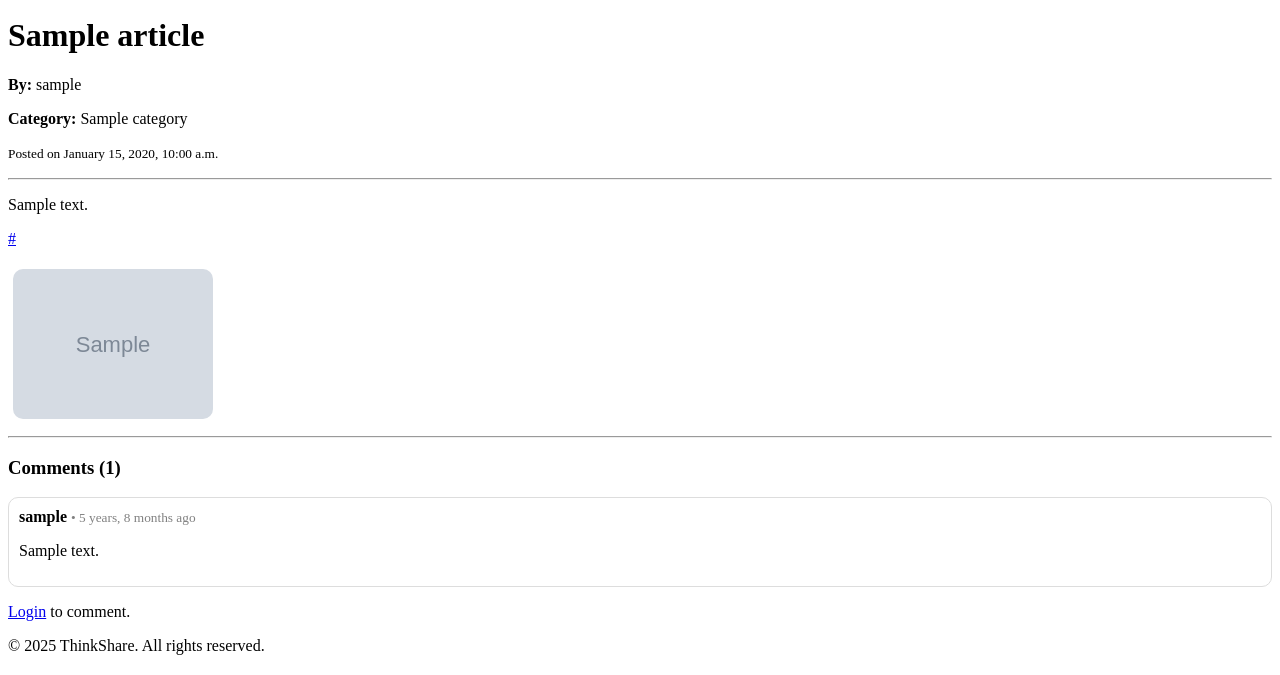
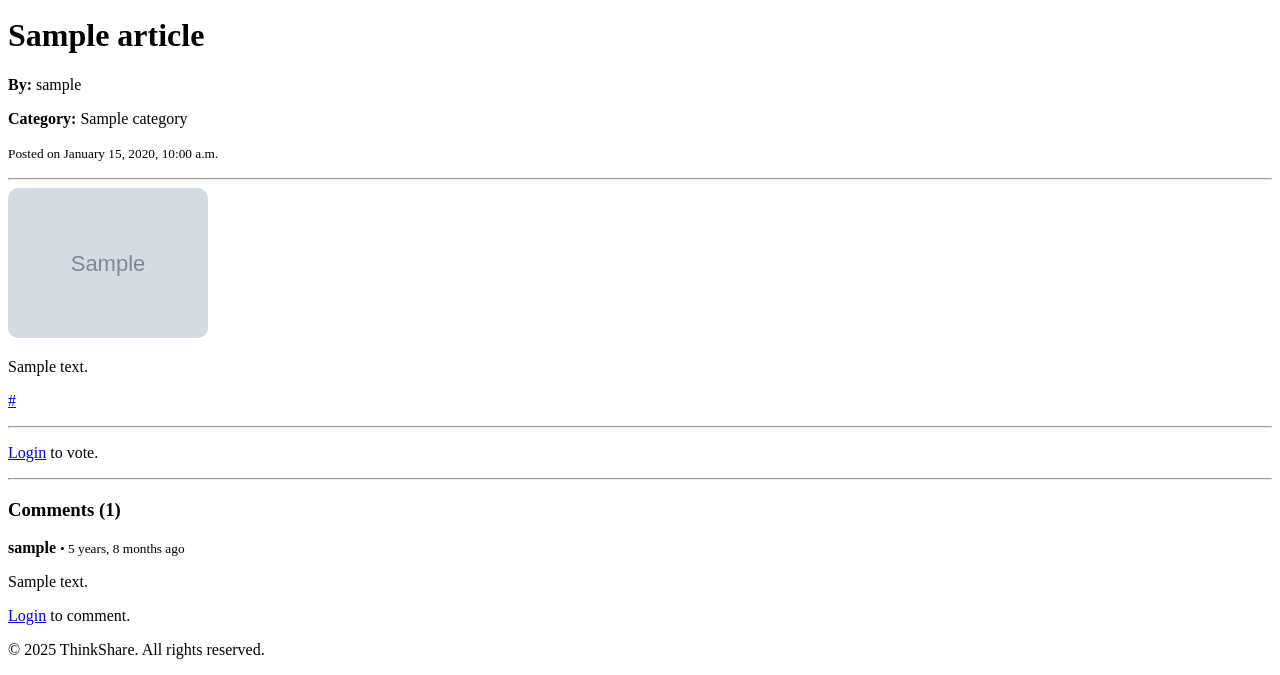
Before and after one commit to AmaniAlsmadi/Capstone-Project, a Django app: page /article/1/ in a window 1280 px wide. Shown: the part 154-829 px from the top of the page. Run offline with Django 5.2, Linux system fonts and the light colour scheme; tables that the repository leaves empty hold one stand-in row (values such as "Sample post"); grey boxes marked "Sample" are stand-in pictures.

Commit message:
add vote and edit,delete article and comment

```diff
--- a/ThinkShare/ThinkShare/settings.py
+++ b/ThinkShare/ThinkShare/settings.py
@@ -128,10 +128,6 @@ MEDIA_URL = '/media/'
 
 
 STATIC_URL = 'static/'
-import os
-STATICFILES_DIRS = [
-    os.path.join(BASE_DIR, 'static'),
-]
 
 LOGIN_REDIRECT_URL = 'home'
 LOGOUT_REDIRECT_URL = 'home'
--- a/ThinkShare/ThinkShare_app/models.py
+++ b/ThinkShare/ThinkShare_app/models.py
@@ -17,6 +17,13 @@ class Article(models.Model):
     created_at = models.DateTimeField(auto_now_add=True)
     user = models.ForeignKey(User, on_delete=models.CASCADE)
     category = models.ForeignKey(Categories, on_delete=models.CASCADE)
+
+    def likes_count(self):
+        return self.votes.filter(value=1).count()
+
+    def dislikes_count(self):
+        return self.votes.filter(value=-1).count()
+
     def __str__(self):
         return self.title
 
@@ -39,13 +46,13 @@ class Comment(models.Model):
         return self.content
 
 class Vote(models.Model):
-    Value = models.IntegerField()
+    value = models.IntegerField()
     created_at = models.DateTimeField(auto_now_add=True)
-    article = models.ForeignKey(Article,on_delete=models.CASCADE)
+    article = models.ForeignKey(Article,on_delete=models.CASCADE, related_name='votes')
     user = models.ForeignKey(User, on_delete=models.CASCADE)
 
     class Meta:
         unique_together = ('article', 'user')
 
     def __str__(self):
-        return str(self.Value)
+        return f"{self.user.username} → {self.article.title}: {self.value}"
--- a/ThinkShare/ThinkShare_app/templates/article/details.html
+++ b/ThinkShare/ThinkShare_app/templates/article/details.html
@@ -1,51 +1,113 @@
 {% extends 'base.html' %}
+{% load static %}
+
+{% block head %}
+<link rel="stylesheet" href="{% static 'css/details.css' %}">
+{% endblock %}
+
 {% block content %}
-<div class="article-detail">
-    <h1>{{ article.title }}</h1>
-    <p><strong>By:</strong> {{ article.user.username }}</p>
-    <p><strong>Category:</strong> {{ article.category.category_name }}</p>
-    <p><small>Posted on {{ article.created_at|date:"F j, Y, g:i a" }}</small></p>
+<div class="container mt-4">
+    <div class="d-flex justify-content-between align-items-start">
+        <h1 class="mb-3 text-primary">{{ article.title }}</h1>
+            {% if user.is_authenticated and user == article.user %}
+    <details class="three-dot">
+        <summary>⋯</summary>
+        <div class="dropdown">
+            <a href="{% url 'article_edit' article.pk %}">Edit</a>
+        <a href="{% url 'article_delete' article.pk %}" class="btn btn-danger btn-sm">
+    Delete
+</a>
+
+        </div>
+    </details>
+    {% endif %}
+        <p class="text-muted mb-1"><strong>By:</strong> {{ article.user.username }}</p>
+        <p class="text-muted mb-1"><strong>Category:</strong> {{ article.category.category_name }}</p>
+        <p class="text-muted"><small>Posted on {{ article.created_at|date:"F j, Y, g:i a" }}</small></p>
 
         <hr>
 
-    <div class="content">
+        <div class="images mb-4 d-flex flex-wrap">
+            {% for img in article.articleimages_set.all %}
+            <img src="{{ img.image_url.url }}" alt="Article image" class="img-thumbnail me-2 mb-2"
+                style="width:200px; border-radius:10px;">
+            {% empty %}
+            <p>No images uploaded.</p>
+            {% endfor %}
+        </div>
+
+        <div class="content mb-3">
             <p>{{ article.content|linebreaks }}</p>
             {% if article.link %}
             <p><a href="{{ article.link }}" target="_blank">{{ article.link }}</a></p>
             {% endif %}
         </div>
 
-    <div class="images">
-      {% for img in article.articleimages_set.all %}
-            <img src="{{ img.image_url.url }}" alt="Article image" style="width:200px; margin:5px; border-radius:10px;">
-        {% empty %}
-            <p>No images uploaded.</p>
-        {% endfor %}
+        <hr>
+
+        <div class="vote-section text-center mb-3">
+            {% if user.is_authenticated %}
+            <form method="POST" class="d-inline">
+                {% csrf_token %}
+                <button type="submit" name="vote" value="1" class="btn btn-outline-success rounded-pill px-4">
+                    👍 Like ({{ article.likes_count }})
+                </button>
+            </form>
+
+            <form method="POST" class="d-inline ms-2">
+                {% csrf_token %}
+                <button type="submit" name="vote" value="-1" class="btn btn-outline-danger rounded-pill px-4">
+                    👎 Dislike ({{ article.dislikes_count }})
+                </button>
+            </form>
+            {% else %}
+            <p><a href="{% url 'login' %}" class="text-decoration-none">Login</a> to vote.</p>
+            {% endif %}
         </div>
 
         <hr>
 
-    <h3>Comments ({{ comments.count }})</h3>
+        <h3 class="mb-3">Comments ({{ comments.count }})</h3>
         {% for comment in comments %}
-        <div style="border:1px solid #ddd; padding:10px; margin-bottom:10px; border-radius:10px;">
+       <div class="card-body position-relative">
+    <div class="d-flex justify-content-between">
+        <div>
             <strong>{{ comment.user.username }}</strong>
-            <small style="color:gray;"> • {{ comment.created_at|timesince }} ago</small>
-            <p>{{ comment.content }}</p>
+            <small class="text-muted"> • {{ comment.created_at|timesince }} ago</small>
+            <p class="mt-2 mb-0">{{ comment.content }}</p>
+        </div>
+
+        {% if user.is_authenticated and user == comment.user %}
+        <details class="three-dot">
+            <summary>⋯</summary>
+            <div class="dropdown">
+                <a href="{% url 'comment_edit' comment.pk %}">Edit</a>
+<a href="{% url 'comment_delete' comment.pk %}" class="btn btn-danger btn-sm">
+    Delete
+</a>
+
+            </div>
+        </details>
+        {% endif %}
+    </div>
 </div>
         {% empty %}
-        <p>No comments yet. Be the first to comment!</p>
+        <p class="text-muted">No comments yet. Be the first to comment!</p>
         {% endfor %}
 
         {% if user.is_authenticated %}
         <hr>
         <h4>Add a Comment</h4>
-        <form method="POST">
+        <form method="POST" class="mt-3">
             {% csrf_token %}
+            <div class="mb-3">
                 {{ form.as_p }}
-            <button type="submit">Post Comment</button>
+            </div>
+            <button type="submit" name="comment" class="btn btn-primary rounded-pill px-4">Post Comment</button>
         </form>
         {% else %}
-        <p><a href="{% url 'login' %}">Login</a> to comment.</p>
+        <p><a href="{% url 'login' %}" class="text-decoration-none">Login</a> to comment.</p>
         {% endif %}
     </div>
+</div>
 {% endblock %}
--- a/ThinkShare/ThinkShare_app/urls.py
+++ b/ThinkShare/ThinkShare_app/urls.py
@@ -7,6 +7,10 @@ urlpatterns =[
     path('signup/', views.signup, name='signup'),
     path('login/', views.CustomLoginView.as_view(), name='login'),
     path('article/create/', views.create_article, name='create_article'),
-    path('article/<int:pk>/', views.article_datails, name='details'),
+    path('article/<int:pk>/', views.article_details, name='details'),
+    path('article/<int:pk>/edit/', views.update_article, name='article_edit'),
+    path('article/<int:pk>/delete/', views.delete_article, name='article_delete'),
+    path('comment/<int:pk>/edit/', views.update_comment, name='comment_edit'),
+    path('comment/<int:pk>/delete/', views.delete_comment, name='comment_delete'),
 
 ]
--- a/ThinkShare/ThinkShare_app/views.py
+++ b/ThinkShare/ThinkShare_app/views.py
@@ -1,10 +1,12 @@
 from django.shortcuts import render,redirect,get_object_or_404
-from .models import Article, ArticleImages
+from .models import Article, ArticleImages,Vote,Comment
 from django.contrib.auth.views import LoginView
 from .forms import CustomUserCreationForm, ArticleForm,CommentForm
 from django.contrib import messages
 from django.contrib.auth import logout
 from django.contrib.auth.decorators import login_required
+from django.db.models import Sum
+from django.urls import reverse
 
 
 def home(request):
@@ -52,13 +54,14 @@ def create_article(request):
 
     return render(request, 'article/create_article.html', {'form': form})
 
-def article_datails(request, pk):
+def article_details(request, pk):
     article = get_object_or_404(Article, pk=pk)
     comments = article.comments.all().order_by('-created_at')
 
-    form = None
-    if request.user.is_authenticated:
-        if request.method == "POST":
+    form = CommentForm() if request.user.is_authenticated else None
+
+    if request.user.is_authenticated and request.method == "POST":
+        if 'comment' in request.POST:
             form = CommentForm(request.POST)
             if form.is_valid():
                 comment = form.save(commit=False)
@@ -66,11 +69,84 @@ def article_datails(request, pk):
                 comment.user = request.user
                 comment.save()
                 return redirect('details', pk=article.pk)
-        else:
-            form = CommentForm()
 
-    return render(request, 'article/details.html', {
+        elif 'vote' in request.POST:
+            value = int(request.POST.get('vote'))
+            existing_vote = Vote.objects.filter(article=article, user=request.user).first()
+
+            if existing_vote:
+                if existing_vote.value == value:
+                    existing_vote.delete()
+                else:
+                    existing_vote.value = value
+                    existing_vote.save()
+            else:
+                Vote.objects.create(article=article, user=request.user, value=value)
+            return redirect('details', pk=article.pk)
+
+    context = {
         'article': article,
         'comments': comments,
         'form': form,
+    }
+    return render(request, 'article/details.html', context)
+
+@login_required
+def update_article(request, pk):
+    article = get_object_or_404(Article, pk=pk, user=request.user)
+    if request.method == 'POST':
+        form = ArticleForm(request.POST, request.FILES, instance=article)
+        if form.is_valid():
+            form.save()
+            return redirect('details', pk=pk)
+    else:
+        form = ArticleForm(instance=article)
+    return render(request, 'article/update_article.html', {'form': form, 'article': article})
+
+
+@login_required
+def delete_article(request, pk):
+    article = get_object_or_404(Article, pk=pk, user=request.user)
+    delete_url = reverse('article_delete', args=[article.pk])
+
+    if request.method == 'POST':
+        article.delete()
+        return redirect('home')
+
+    return render(request, 'article/confirm_delete.html', {
+        'object_type': 'article',
+        'object_content': article.title,
+        'delete_url': delete_url,
+        'cancel_url': reverse('details', args=[article.pk])
     })
+
+
+@login_required
+def update_comment(request, pk):
+    comment = get_object_or_404(Comment, pk=pk, user=request.user)
+    if request.method == "POST":
+        form = CommentForm(request.POST, instance=comment)
+        if form.is_valid():
+            form.save()
+            return redirect('details', pk=comment.article.pk)
+    else:
+        form = CommentForm(instance=comment)
+    return render(request, 'article/update_comment.html', {'form': form, 'comment': comment})
+
+
+@login_required
+def delete_comment(request, pk):
+    comment = get_object_or_404(Comment, pk=pk, user=request.user)
+    article_id = comment.article.pk
+
+    if request.method == "POST":
+        comment.delete()
+        return redirect('details', pk=article_id)
+
+    cancel_url = reverse('details', args=[article_id]) if comment.article else '/'
+
+    return render(request, 'article/confirm_delete.html', {
+        'object_type': 'comment',
+        'object_content': comment.content,
+        'cancel_url': cancel_url
+    })
```
Also changed, not shown: ThinkShare/ThinkShare_app/static/css/confirm_modal.css (added, +22 -0 lines), ThinkShare/ThinkShare_app/static/css/details.css (added, +69 -0 lines), ThinkShare/ThinkShare_app/templates/article/confirm_delete.html (added, +17 -0 lines), ThinkShare/ThinkShare_app/templates/article/update_article.html (added, +12 -0 lines), ThinkShare/ThinkShare_app/templates/article/update_comment.html (added, +12 -0 lines), ThinkShare/ThinkShare_app/migrations/0003_rename_value_vote_value_alter_vote_article.py (added). Lines whose indentation alone changed are shown as unchanged.
